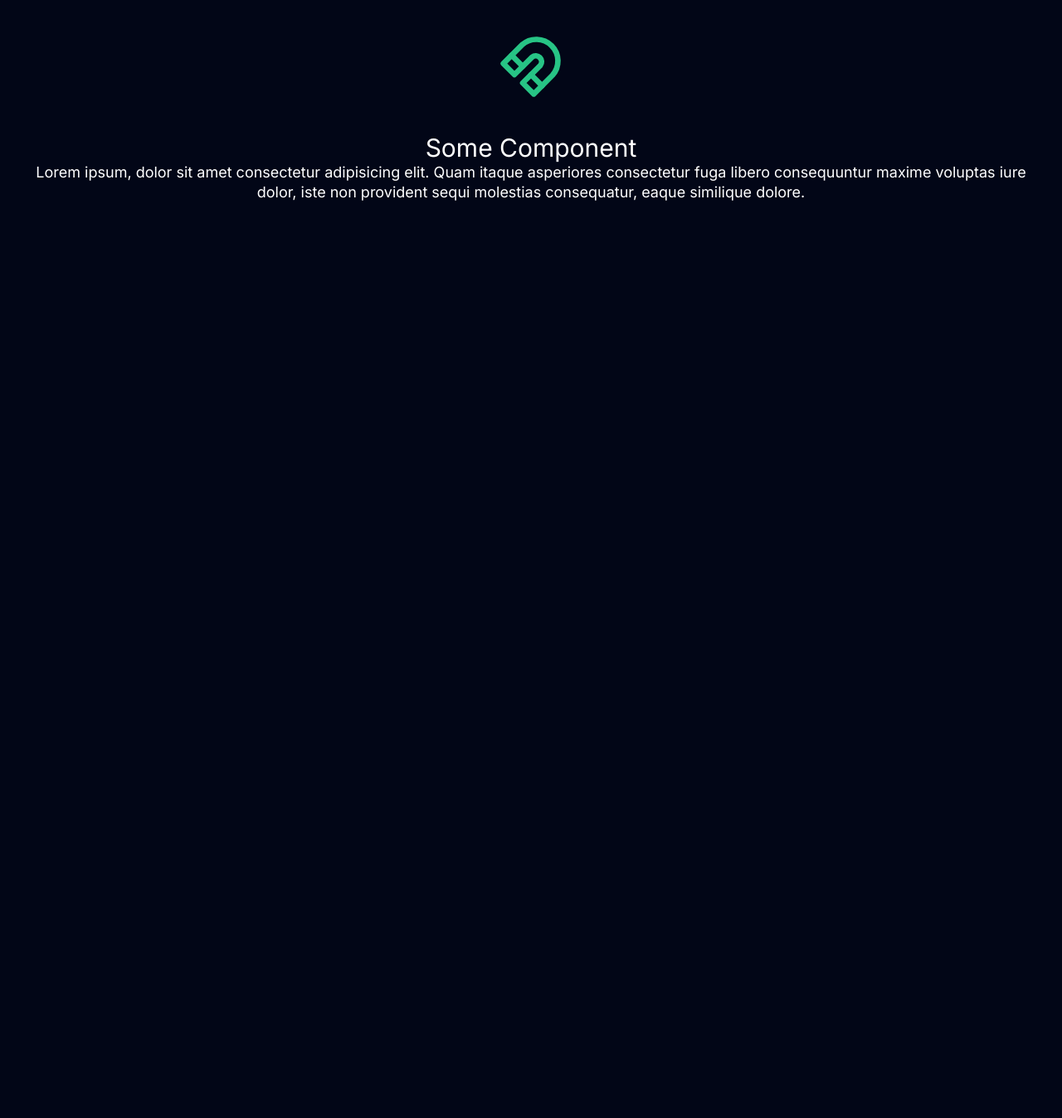
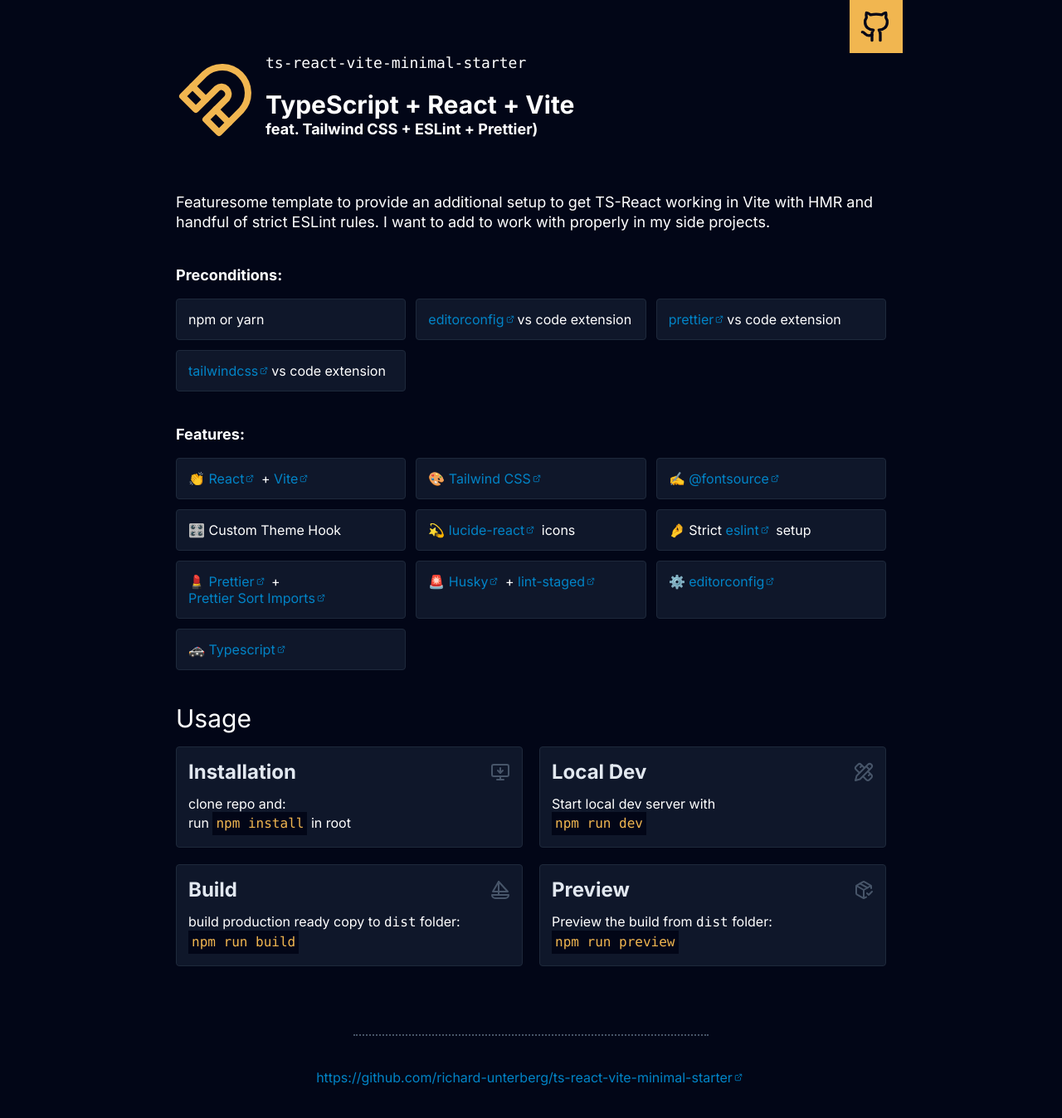
Before and after one commit to richard-unterberg/ts-react-vite-minimal-starter, a React (Vite) app: page / in a window 1280 px wide. Shown: the top 1348 px of the page at 83% size. Before the commit the page ends 800 px from the top, so only its background shows below. Built offline with nearby package versions, Linux system fonts and the light colour scheme.

Commit message:
✨ add build config, start template, fix theme hook

```diff
--- a/src/App.tsx
+++ b/src/App.tsx
@@ -1,6 +1,5 @@
-import '@fontsource/inter/400.css'
-import '@fontsource/inter/700.css'
-import '@fontsource/inter/900.css'
+import '@fontsource/inter/latin-400.css'
+import '@fontsource/inter/latin-700.css'
 
 import Start from '@/components/Start'
 
--- a/src/components/Start.tsx
+++ b/src/components/Start.tsx
@@ -1,19 +1,222 @@
-import { MagnetIcon } from 'lucide-react'
+import {
+  ExternalLink,
+  Github,
+  MagnetIcon,
+  MonitorDown,
+  PackageCheck,
+  PencilRuler,
+  Sailboat,
+} from 'lucide-react'
+import tw from 'tailwind-styled-components'
 
 import useAppTheme from '@/lib/useTheme'
+
+const BoxElement = tw.div`
+  p-3.5
+  m-0
+  bg-darkLight
+  border
+  rounded
+  text-grayLight
+  border-darkLightBorder
+  items-center
+  text-small
+  gap-2
+`
+
+const CodeElement = tw.code`
+  font-mono
+  text-warning
+  p-1
+  inline-block
+  bg-dark
+`
+
+const BoxHeadline = tw.h3`
+  flex
+  gap-2
+  justify-between
+  items-center
+  text-light
+  text-2xl
+  mb-3
+  font-bold
+  whitespace-nowrap
+`
+
+const Popover = tw.div`
+  absolute
+  top-0
+  right-0
+  -mt-16
+  p-3
+  gap-2
+  inline-flex
+  flex-nowrap
+  bg-warning
+  text-dark
+`
+
+const LinkElement = ({ children, href }: { children: React.ReactNode; href: string }) => {
+  const { spacing } = useAppTheme()
+
+  return (
+    <a
+      className="text-primary items-center inline-flex gap-0.5"
+      href={href}
+      target="_blank"
+      rel="noreferrer"
+    >
+      {children}
+      <ExternalLink className="inline-block align-super mr-1" size={spacing(2.5)} />
+    </a>
+  )
+}
 
 const Start = () => {
   const { color, spacing } = useAppTheme()
 
   return (
-    <div className="container px-5 mx-auto text-white text-base text-center">
-      <MagnetIcon color={color('success')} size={spacing(20)} className="my-10 mx-auto" />
-      <h1 className="text-3xl">Some Component</h1>
-      <p>
-        Lorem ipsum, dolor sit amet consectetur adipisicing elit. Quam itaque asperiores consectetur
-        fuga libero consequuntur maxime voluptas iure dolor, iste non provident sequi molestias
-        consequatur, eaque similique dolore.
+    <div className="relative container px-5 mx-auto text-white text-base max-w-4xl">
+      <Popover>
+        <a
+          aria-label="to-github"
+          href="https://marketplace.visualstudio.com/items?itemName=EditorConfig.EditorConfig"
+        >
+          <Github size={spacing(10)} />
+        </a>
+      </Popover>
+
+      <div className="xs:block md:flex gap-3 mt-16 my-10 items-center">
+        <MagnetIcon className="mx-auto mb-4 md:mx-0 " color={color('warning')} size={spacing(24)} />
+        <div className="text-center md:text-left">
+          <p className="mb-5 font-mono">ts-react-vite-minimal-starter</p>
+          <h1 className="text-3xl font-bold" id="typescript--react--vite">
+            TypeScript + React + Vite
+          </h1>
+          <h2 className="font-bold mb-6" id="feat-tailwind-css--eslint--prettier">
+            feat. Tailwind CSS + ESLint + Prettier)
+          </h2>
+        </div>
+      </div>
+
+      <p className="mb-10">
+        Featuresome template to provide an additional setup to get TS-React working in Vite with HMR
+        and handful of strict ESLint rules. I want to add to work with properly in my side projects.
       </p>
+
+      <p className="font-bold mb-4">Preconditions:</p>
+      <div className="grid grid-cols-2 md:grid-cols-3 gap-3 mb-10">
+        <BoxElement>npm or yarn</BoxElement>
+        <BoxElement>
+          <LinkElement href="https://marketplace.visualstudio.com/items?itemName=EditorConfig.EditorConfig">
+            editorconfig
+          </LinkElement>
+          vs code extension
+        </BoxElement>
+        <BoxElement>
+          <LinkElement href="https://marketplace.visualstudio.com/items?itemName=esbenp.prettier-vscode">
+            prettier
+          </LinkElement>
+          vs code extension
+        </BoxElement>
+        <BoxElement>
+          <LinkElement href="https://marketplace.visualstudio.com/items?itemName=bradlc.vscode-tailwindcss">
+            tailwindcss
+          </LinkElement>
+          vs code extension
+        </BoxElement>
+      </div>
+
+      <p className="font-bold mb-4">Features:</p>
+      <div className="grid grid-cols-2 md:grid-cols-3 gap-3 mb-10">
+        <BoxElement>
+          👏 <LinkElement href="https://github.com/facebook/react">React</LinkElement> +{' '}
+          <LinkElement href="https://github.com/vitejs/vite">Vite</LinkElement>
+        </BoxElement>
+        <BoxElement>
+          🎨{' '}
+          <LinkElement href="https://github.com/tailwindlabs/tailwindcss">Tailwind CSS</LinkElement>
+        </BoxElement>
+        <BoxElement>
+          ✍️ <LinkElement href="https://github.com/fontsource/fontsource">@fontsource</LinkElement>
+        </BoxElement>
+        <BoxElement>🎛️ Custom Theme Hook</BoxElement>
+        <BoxElement>
+          💫 <LinkElement href="https://github.com/lucide-icons/lucide">lucide-react</LinkElement>{' '}
+          icons
+        </BoxElement>
+        <BoxElement>
+          🤌 Strict <LinkElement href="https://github.com/eslint/eslint">eslint</LinkElement> setup
+        </BoxElement>
+        <BoxElement>
+          💄 <LinkElement href="https://github.com/prettier/prettier">Prettier</LinkElement> +{' '}
+          <LinkElement href="https://github.com/trivago/prettier-plugin-sort-imports">
+            Prettier Sort Imports
+          </LinkElement>
+        </BoxElement>
+        <BoxElement>
+          🚨 <LinkElement href="https://github.com/typicode/husky">Husky</LinkElement> +{' '}
+          <LinkElement href="https://github.com/lint-staged/lint-staged">lint-staged</LinkElement>
+        </BoxElement>
+        <BoxElement>
+          ⚙️{' '}
+          <LinkElement href="https://github.com/editorconfig/editorconfig">
+            editorconfig
+          </LinkElement>
+        </BoxElement>
+        <BoxElement>
+          🚓 <LinkElement href="https://github.com/microsoft/TypeScript">Typescript</LinkElement>
+        </BoxElement>
+      </div>
+      <h2 className="text-3xl mb-4" id="usage">
+        Usage
+      </h2>
+      <div className="grid grid-cols-1 sm:grid-cols-2 gap-5">
+        <BoxElement>
+          <BoxHeadline>
+            Installation <MonitorDown color={color('grayDark')} />
+          </BoxHeadline>
+          <p>
+            clone repo and: <br />
+            run <CodeElement>npm install</CodeElement> in root
+          </p>
+        </BoxElement>
+        <BoxElement>
+          <BoxHeadline>
+            Local Dev <PencilRuler color={color('grayDark')} />
+          </BoxHeadline>
+          <p>
+            Start local dev server with <br />
+            <CodeElement>npm run dev</CodeElement>
+          </p>
+        </BoxElement>
+        <BoxElement>
+          <BoxHeadline>
+            Build <Sailboat color={color('grayDark')} />
+          </BoxHeadline>
+          <p>
+            build production ready copy to <span className="font-mono">dist</span> folder:
+            <br />
+            <CodeElement>npm run build</CodeElement>
+          </p>
+        </BoxElement>
+        <BoxElement>
+          <BoxHeadline>
+            Preview <PackageCheck color={color('grayDark')} />
+          </BoxHeadline>
+          <p>
+            Preview the build from <span className="font-mono">dist</span> folder: <br />
+            <CodeElement>npm run preview</CodeElement>
+          </p>
+        </BoxElement>
+      </div>
+      <div className="mb-20 mt-20 text-small text-center">
+        <div className="w-1/2 mb-10 border-grayDark h-1 border-dotted border-b-2 mx-auto" />
+        <LinkElement href="https://github.com/richard-unterberg/ts-react-vite-minimal-starter">
+          https://github.com/richard-unterberg/ts-react-vite-minimal-starter
+        </LinkElement>
+      </div>
     </div>
   )
 }
--- a/src/lib/useTheme.ts
+++ b/src/lib/useTheme.ts
@@ -1,5 +1,5 @@
 import { useCallback, useMemo } from 'react'
-import twConfig from 'tailwind.config'
+import twConfig from 'tailwind.config.js'
 import { spacing as twSpacing } from 'tailwindcss/defaultTheme'
 
 const { theme: twTheme } = twConfig
--- a/tailwind.config.js
+++ b/tailwind.config.js
@@ -36,11 +36,10 @@
     },
   },
   plugins: [
-    function ({ addBase, theme }) {
-      function extractColorVars(colorObj, colorGroup = '') {
-        return Object.keys(colorObj).reduce((vars, colorKey) => {
+    ({ addBase, theme }) => {
+      const extractColorVars = (colorObj, colorGroup = '') =>
+        Object.keys(colorObj).reduce((vars, colorKey) => {
           const value = colorObj[colorKey]
-
           const newVars =
             typeof value === 'string'
               ? { [`--tw${colorGroup}-${colorKey}`]: value }
@@ -48,7 +47,7 @@
 
           return { ...vars, ...newVars }
         }, {})
-      }
+
       addBase({
         ':root': extractColorVars(theme('colors')),
       })
--- a/tsconfig.json
+++ b/tsconfig.json
@@ -14,15 +14,15 @@
     "noEmit": true,
     "jsx": "react-jsx",
 
-    /* Linting */
+    /* Lint */
     "strict": true,
     "noUnusedLocals": true,
     "noUnusedParameters": true,
     "noFallthroughCasesInSwitch": true,
-
     "allowJs": true,
     "declaration": false,
 
+    /* Path & Alias */
     "baseUrl": ".",
     "paths": {
       "@/types/*": ["./src/lib/types/*"],
@@ -32,7 +32,7 @@
       "@/root/*": ["./*"],
     },
   },
-  "include": ["vite-env.d.ts", "**/*.ts", "**/*.tsx", "vite.config.ts"],
+  "include": ["**/*.ts", "**/*.tsx","**/*.mts", "vite.config.mts"],
   "exclude": ["node_modules"],
   "references": [{ "path": "./tsconfig.node.json" }]
 }
--- a/tsconfig.node.json
+++ b/tsconfig.node.json
@@ -6,5 +6,5 @@
     "moduleResolution": "bundler",
     "allowSyntheticDefaultImports": true
   },
-  "include": ["vite.config.ts"]
+  "include": ["vite.config.mts"]
 }
```
Also changed, not shown: package.json (+7 -8 lines), .eslintrc.json, .lintstagedrc.js, vite.config.mts, 2 other files (tests, documents, lock files or other folders).
